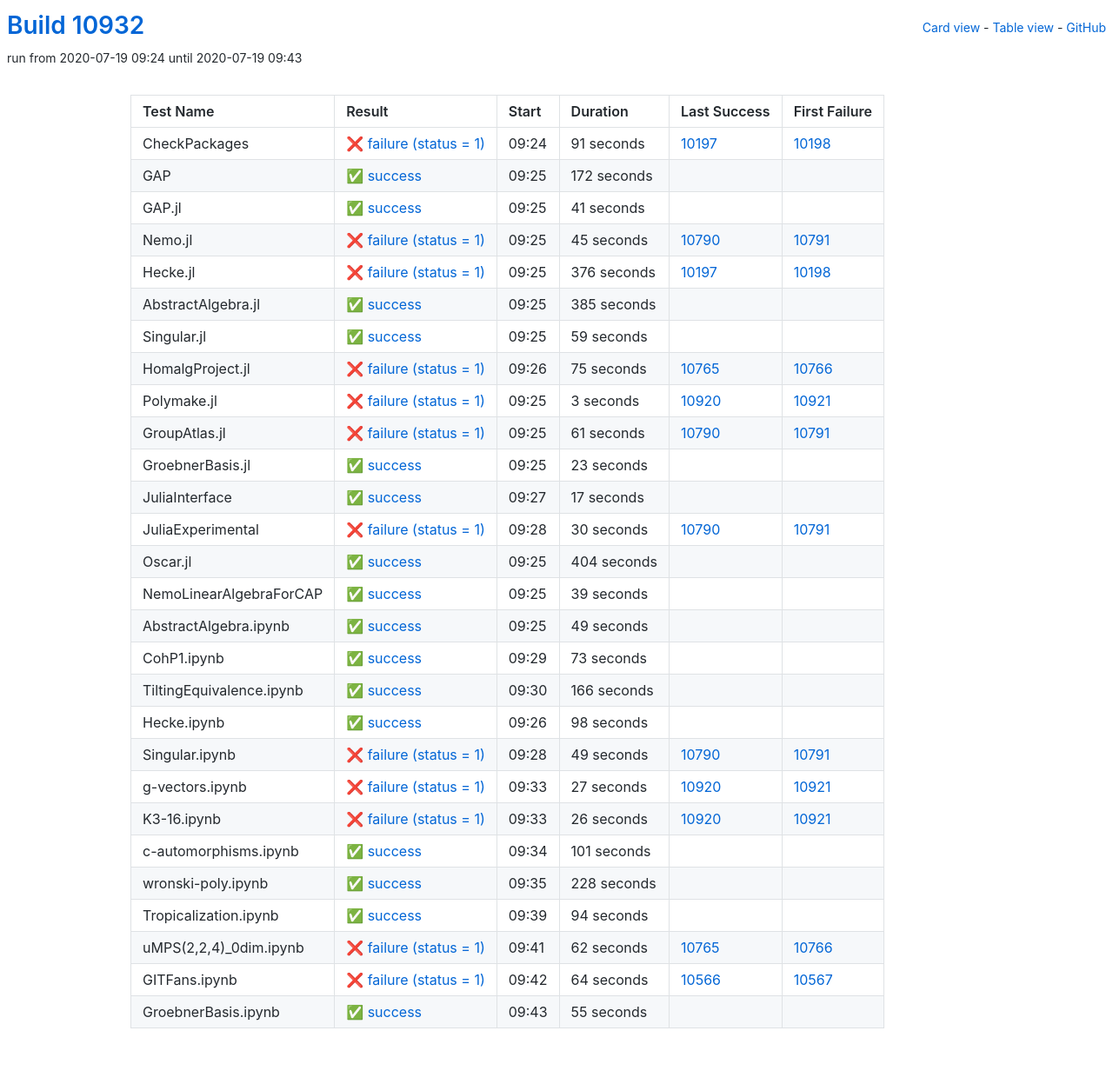
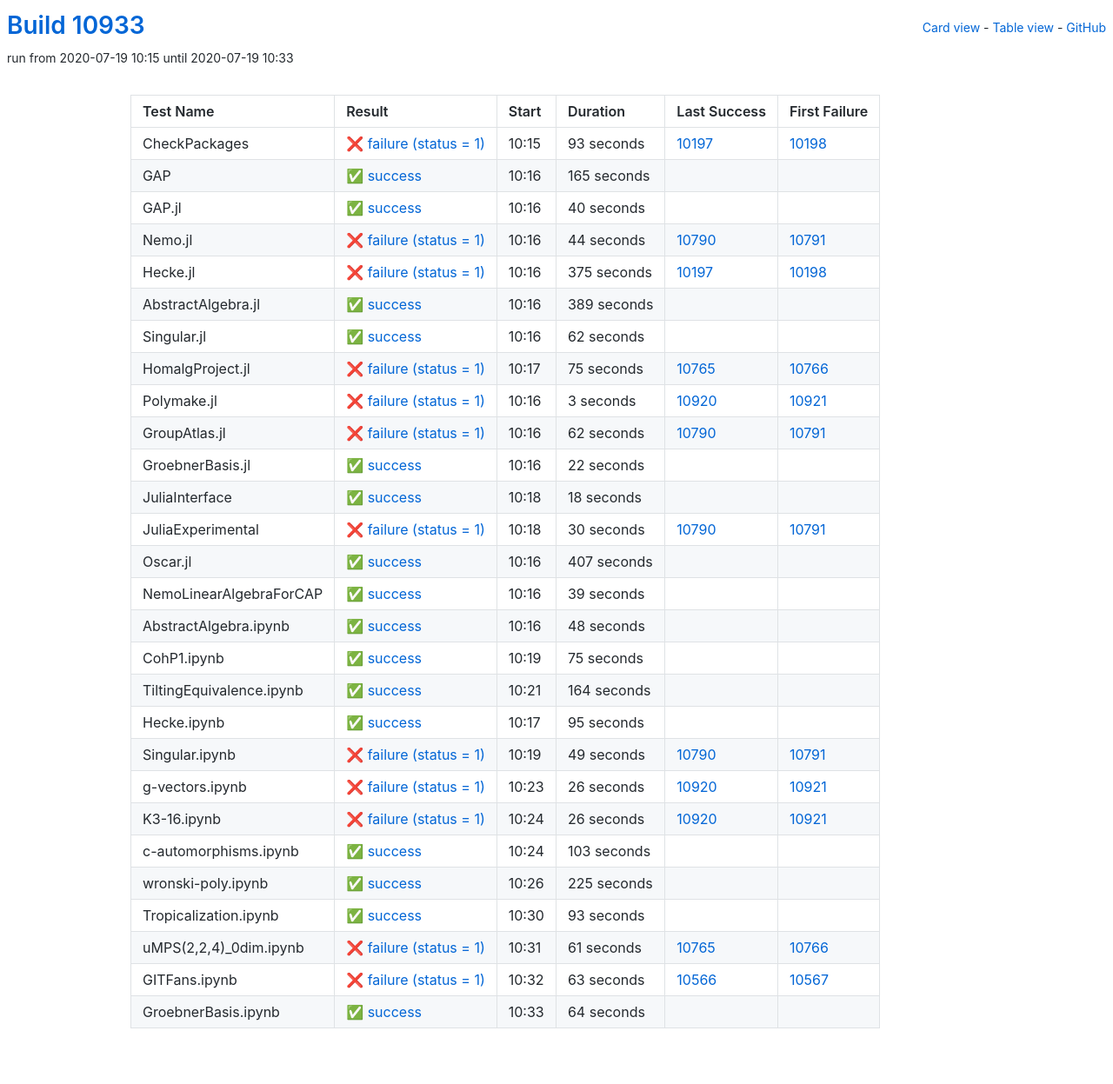
Before and after one commit to oscar-system/oscar-ci-status, a Jekyll site: the page built from table.html, in a window 1280 px wide. Shown: the whole page at 87% size. Built offline with Jekyll 4.4.1, drawn with Linux system fonts in a browser that asks for light colours.

Commit message:
Build #10933

```diff
--- a/_data/ci.yml
+++ b/_data/ci.yml
@@ -1,6 +1,6 @@
 ---
-build: 10932
-build_url: https://oscarci.mathematik.uni-kl.de/job/oscar/10932/
+build: 10933
+build_url: https://oscarci.mathematik.uni-kl.de/job/oscar/10933/
 job: oscar
 organization: oscar-system
 repo: oscar-ci-status
@@ -8,92 +8,92 @@
 tests:
 - name: CheckPackages
   id: checkpackages
-  log: https://oscarci.mathematik.uni-kl.de/job/oscar/10932/artifact/logs/build-10932/CheckPackages.log
-  start: 2020-07-19 09:24
+  log: https://oscarci.mathematik.uni-kl.de/job/oscar/10933/artifact/logs/build-10933/CheckPackages.log
+  start: 2020-07-19 10:15
   success: false
   exitcode: 1
   status: failure
-  duration: 91
+  duration: 93
   last_success: 10197
   last_success_url: https://oscarci.mathematik.uni-kl.de/job/oscar/10197/
   first_failure: 10198
   first_failure_url: https://oscarci.mathematik.uni-kl.de/job/oscar/10198/
 - name: GAP
   id: gap
-  log: https://oscarci.mathematik.uni-kl.de/job/oscar/10932/artifact/logs/build-10932/GAP.log
-  start: 2020-07-19 09:25
+  log: https://oscarci.mathematik.uni-kl.de/job/oscar/10933/artifact/logs/build-10933/GAP.log
+  start: 2020-07-19 10:16
   success: true
   exitcode: 0
   status: success
-  duration: 172
+  duration: 165
   last_success: false
   last_success_url:
   first_failure: false
   first_failure_url:
 - name: GAP.jl
   id: gap-jl
-  log: https://oscarci.mathematik.uni-kl.de/job/oscar/10932/artifact/logs/build-10932/GAP.jl.log
-  start: 2020-07-19 09:25
+  log: https://oscarci.mathematik.uni-kl.de/job/oscar/10933/artifact/logs/build-10933/GAP.jl.log
+  start: 2020-07-19 10:16
   success: true
   exitcode: 0
   status: success
-  duration: 41
+  duration: 40
   last_success: false
   last_success_url:
   first_failure: false
   first_failure_url:
 - name: Nemo.jl
   id: nemo-jl
-  log: https://oscarci.mathematik.uni-kl.de/job/oscar/10932/artifact/logs/build-10932/Nemo.jl.log
-  start: 2020-07-19 09:25
+  log: https://oscarci.mathematik.uni-kl.de/job/oscar/10933/artifact/logs/build-10933/Nemo.jl.log
+  start: 2020-07-19 10:16
   success: false
   exitcode: 1
   status: failure
-  duration: 45
+  duration: 44
   last_success: 10790
   last_success_url: https://oscarci.mathematik.uni-kl.de/job/oscar/10790/
   first_failure: 10791
   first_failure_url: https://oscarci.mathematik.uni-kl.de/job/oscar/10791/
 - name: Hecke.jl
   id: hecke-jl
-  log: https://oscarci.mathematik.uni-kl.de/job/oscar/10932/artifact/logs/build-10932/Hecke.jl.log
-  start: 2020-07-19 09:25
+  log: https://oscarci.mathematik.uni-kl.de/job/oscar/10933/artifact/logs/build-10933/Hecke.jl.log
+  start: 2020-07-19 10:16
   success: false
   exitcode: 1
   status: failure
-  duration: 376
+  duration: 375
   last_success: 10197
   last_success_url: https://oscarci.mathematik.uni-kl.de/job/oscar/10197/
   first_failure: 10198
   first_failure_url: https://oscarci.mathematik.uni-kl.de/job/oscar/10198/
 - name: AbstractAlgebra.jl
   id: abstractalgebra-jl
-  log: https://oscarci.mathematik.uni-kl.de/job/oscar/10932/artifact/logs/build-10932/AbstractAlgebra.jl.log
-  start: 2020-07-19 09:25
+  log: https://oscarci.mathematik.uni-kl.de/job/oscar/10933/artifact/logs/build-10933/AbstractAlgebra.jl.log
+  start: 2020-07-19 10:16
   success: true
   exitcode: 0
   status: success
-  duration: 385
+  duration: 389
   last_success: false
   last_success_url:
   first_failure: false
   first_failure_url:
 - name: Singular.jl
   id: singular-jl
-  log: https://oscarci.mathematik.uni-kl.de/job/oscar/10932/artifact/logs/build-10932/Singular.jl.log
-  start: 2020-07-19 09:25
+  log: https://oscarci.mathematik.uni-kl.de/job/oscar/10933/artifact/logs/build-10933/Singular.jl.log
+  start: 2020-07-19 10:16
   success: true
   exitcode: 0
   status: success
-  duration: 59
+  duration: 62
   last_success: false
   last_success_url:
   first_failure: false
   first_failure_url:
 - name: HomalgProject.jl
   id: homalgproject-jl
-  log: https://oscarci.mathematik.uni-kl.de/job/oscar/10932/artifact/logs/build-10932/HomalgProject.jl.log
-  start: 2020-07-19 09:26
+  log: https://oscarci.mathematik.uni-kl.de/job/oscar/10933/artifact/logs/build-10933/HomalgProject.jl.log
+  start: 2020-07-19 10:17
   success: false
   exitcode: 1
   status: failure
@@ -104,8 +104,8 @@
   first_failure_url: https://oscarci.mathematik.uni-kl.de/job/oscar/10766/
 - name: Polymake.jl
   id: polymake-jl
-  log: https://oscarci.mathematik.uni-kl.de/job/oscar/10932/artifact/logs/build-10932/Polymake.jl.log
-  start: 2020-07-19 09:25
+  log: https://oscarci.mathematik.uni-kl.de/job/oscar/10933/artifact/logs/build-10933/Polymake.jl.log
+  start: 2020-07-19 10:16
   success: false
   exitcode: 1
   status: failure
@@ -116,44 +116,44 @@
   first_failure_url: https://oscarci.mathematik.uni-kl.de/job/oscar/10921/
 - name: GroupAtlas.jl
   id: groupatlas-jl
-  log: https://oscarci.mathematik.uni-kl.de/job/oscar/10932/artifact/logs/build-10932/GroupAtlas.jl.log
-  start: 2020-07-19 09:25
+  log: https://oscarci.mathematik.uni-kl.de/job/oscar/10933/artifact/logs/build-10933/GroupAtlas.jl.log
+  start: 2020-07-19 10:16
   success: false
   exitcode: 1
   status: failure
-  duration: 61
+  duration: 62
   last_success: 10790
   last_success_url: https://oscarci.mathematik.uni-kl.de/job/oscar/10790/
   first_failure: 10791
   first_failure_url: https://oscarci.mathematik.uni-kl.de/job/oscar/10791/
 - name: GroebnerBasis.jl
   id: groebnerbasis-jl
-  log: https://oscarci.mathematik.uni-kl.de/job/oscar/10932/artifact/logs/build-10932/GroebnerBasis.jl.log
-  start: 2020-07-19 09:25
+  log: https://oscarci.mathematik.uni-kl.de/job/oscar/10933/artifact/logs/build-10933/GroebnerBasis.jl.log
+  start: 2020-07-19 10:16
   success: true
   exitcode: 0
   status: success
-  duration: 23
+  duration: 22
   last_success: false
   last_success_url:
   first_failure: false
   first_failure_url:
 - name: JuliaInterface
   id: juliainterface
-  log: https://oscarci.mathematik.uni-kl.de/job/oscar/10932/artifact/logs/build-10932/JuliaInterface.log
-  start: 2020-07-19 09:27
+  log: https://oscarci.mathematik.uni-kl.de/job/oscar/10933/artifact/logs/build-10933/JuliaInterface.log
+  start: 2020-07-19 10:18
   success: true
   exitcode: 0
   status: success
-  duration: 17
+  duration: 18
   last_success: false
   last_success_url:
   first_failure: false
   first_failure_url:
 - name: JuliaExperimental
   id: juliaexperimental
-  log: https://oscarci.mathematik.uni-kl.de/job/oscar/10932/artifact/logs/build-10932/JuliaExperimental.log
-  start: 2020-07-19 09:28
+  log: https://oscarci.mathematik.uni-kl.de/job/oscar/10933/artifact/logs/build-10933/JuliaExperimental.log
+  start: 2020-07-19 10:18
   success: false
   exitcode: 1
   status: failure
@@ -164,20 +164,20 @@
   first_failure_url: https://oscarci.mathematik.uni-kl.de/job/oscar/10791/
 - name: Oscar.jl
   id: oscar-jl
-  log: https://oscarci.mathematik.uni-kl.de/job/oscar/10932/artifact/logs/build-10932/Oscar.jl.log
-  start: 2020-07-19 09:25
+  log: https://oscarci.mathematik.uni-kl.de/job/oscar/10933/artifact/logs/build-10933/Oscar.jl.log
+  start: 2020-07-19 10:16
   success: true
   exitcode: 0
   status: success
-  duration: 404
+  duration: 407
   last_success: false
   last_success_url:
   first_failure: false
   first_failure_url:
 - name: NemoLinearAlgebraForCAP
   id: nemolinearalgebraforcap
-  log: https://oscarci.mathematik.uni-kl.de/job/oscar/10932/artifact/logs/build-10932/NemoLinearAlgebraForCAP.log
-  start: 2020-07-19 09:25
+  log: https://oscarci.mathematik.uni-kl.de/job/oscar/10933/artifact/logs/build-10933/NemoLinearAlgebraForCAP.log
+  start: 2020-07-19 10:16
   success: true
   exitcode: 0
   status: success
@@ -188,56 +188,56 @@
   first_failure_url:
 - name: AbstractAlgebra.ipynb
   id: abstractalgebra-ipynb
-  log: https://oscarci.mathematik.uni-kl.de/job/oscar/10932/artifact/logs/build-10932/AbstractAlgebra.ipynb.log
-  start: 2020-07-19 09:25
+  log: https://oscarci.mathematik.uni-kl.de/job/oscar/10933/artifact/logs/build-10933/AbstractAlgebra.ipynb.log
+  start: 2020-07-19 10:16
   success: true
   exitcode: 0
   status: success
-  duration: 49
+  duration: 48
   last_success: false
   last_success_url:
   first_failure: false
   first_failure_url:
 - name: CohP1.ipynb
   id: cohp1-ipynb
-  log: https://oscarci.mathematik.uni-kl.de/job/oscar/10932/artifact/logs/build-10932/CohP1.ipynb.log
-  start: 2020-07-19 09:29
+  log: https://oscarci.mathematik.uni-kl.de/job/oscar/10933/artifact/logs/build-10933/CohP1.ipynb.log
+  start: 2020-07-19 10:19
   success: true
   exitcode: 0
   status: success
-  duration: 73
+  duration: 75
   last_success: false
   last_success_url:
   first_failure: false
   first_failure_url:
 - name: TiltingEquivalence.ipynb
   id: tiltingequivalence-ipynb
-  log: https://oscarci.mathematik.uni-kl.de/job/oscar/10932/artifact/logs/build-10932/TiltingEquivalence.ipynb.log
-  start: 2020-07-19 09:30
+  log: https://oscarci.mathematik.uni-kl.de/job/oscar/10933/artifact/logs/build-10933/TiltingEquivalence.ipynb.log
+  start: 2020-07-19 10:21
   success: true
   exitcode: 0
   status: success
-  duration: 166
+  duration: 164
   last_success: false
   last_success_url:
   first_failure: false
   first_failure_url:
 - name: Hecke.ipynb
   id: hecke-ipynb
-  log: https://oscarci.mathematik.uni-kl.de/job/oscar/10932/artifact/logs/build-10932/Hecke.ipynb.log
-  start: 2020-07-19 09:26
+  log: https://oscarci.mathematik.uni-kl.de/job/oscar/10933/artifact/logs/build-10933/Hecke.ipynb.log
+  start: 2020-07-19 10:17
   success: true
   exitcode: 0
   status: success
-  duration: 98
+  duration: 95
   last_success: false
   last_success_url:
   first_failure: false
   first_failure_url:
 - name: Singular.ipynb
   id: singular-ipynb
-  log: https://oscarci.mathematik.uni-kl.de/job/oscar/10932/artifact/logs/build-10932/Singular.ipynb.log
-  start: 2020-07-19 09:28
+  log: https://oscarci.mathematik.uni-kl.de/job/oscar/10933/artifact/logs/build-10933/Singular.ipynb.log
+  start: 2020-07-19 10:19
   success: false
   exitcode: 1
   status: failure
@@ -248,20 +248,20 @@
   first_failure_url: https://oscarci.mathematik.uni-kl.de/job/oscar/10791/
 - name: g-vectors.ipynb
   id: g-vectors-ipynb
-  log: https://oscarci.mathematik.uni-kl.de/job/oscar/10932/artifact/logs/build-10932/g-vectors.ipynb.log
-  start: 2020-07-19 09:33
+  log: https://oscarci.mathematik.uni-kl.de/job/oscar/10933/artifact/logs/build-10933/g-vectors.ipynb.log
+  start: 2020-07-19 10:23
   success: false
   exitcode: 1
   status: failure
-  duration: 27
+  duration: 26
   last_success: 10920
   last_success_url: https://oscarci.mathematik.uni-kl.de/job/oscar/10920/
   first_failure: 10921
   first_failure_url: https://oscarci.mathematik.uni-kl.de/job/oscar/10921/
 - name: K3-16.ipynb
   id: k3-16-ipynb
-  log: https://oscarci.mathematik.uni-kl.de/job/oscar/10932/artifact/logs/build-10932/K3-16.ipynb.log
-  start: 2020-07-19 09:33
+  log: https://oscarci.mathematik.uni-kl.de/job/oscar/10933/artifact/logs/build-10933/K3-16.ipynb.log
+  start: 2020-07-19 10:24
   success: false
   exitcode: 1
   status: failure
@@ -272,72 +272,72 @@
   first_failure_url: https://oscarci.mathematik.uni-kl.de/job/oscar/10921/
 - name: c-automorphisms.ipynb
   id: c-automorphisms-ipynb
-  log: https://oscarci.mathematik.uni-kl.de/job/oscar/10932/artifact/logs/build-10932/c-automorphisms.ipynb.log
-  start: 2020-07-19 09:34
+  log: https://oscarci.mathematik.uni-kl.de/job/oscar/10933/artifact/logs/build-10933/c-automorphisms.ipynb.log
+  start: 2020-07-19 10:24
   success: true
   exitcode: 0
   status: success
-  duration: 101
+  duration: 103
   last_success: false
   last_success_url:
   first_failure: false
   first_failure_url:
 - name: wronski-poly.ipynb
   id: wronski-poly-ipynb
-  log: https://oscarci.mathematik.uni-kl.de/job/oscar/10932/artifact/logs/build-10932/wronski-poly.ipynb.log
-  start: 2020-07-19 09:35
+  log: https://oscarci.mathematik.uni-kl.de/job/oscar/10933/artifact/logs/build-10933/wronski-poly.ipynb.log
+  start: 2020-07-19 10:26
   success: true
   exitcode: 0
   status: success
-  duration: 228
+  duration: 225
   last_success: false
   last_success_url:
   first_failure: false
   first_failure_url:
 - name: Tropicalization.ipynb
   id: tropicalization-ipynb
-  log: https://oscarci.mathematik.uni-kl.de/job/oscar/10932/artifact/logs/build-10932/Tropicalization.ipynb.log
-  start: 2020-07-19 09:39
+  log: https://oscarci.mathematik.uni-kl.de/job/oscar/10933/artifact/logs/build-10933/Tropicalization.ipynb.log
+  start: 2020-07-19 10:30
   success: true
   exitcode: 0
   status: success
-  duration: 94
+  duration: 93
   last_success: false
   last_success_url:
   first_failure: false
   first_failure_url:
 - name: uMPS(2,2,4)_0dim.ipynb
   id: umps-2-2-4-0dim-ipynb
-  log: https://oscarci.mathematik.uni-kl.de/job/oscar/10932/artifact/logs/build-10932/uMPS-2-2-4-_0dim.ipynb.log
-  start: 2020-07-19 09:41
+  log: https://oscarci.mathematik.uni-kl.de/job/oscar/10933/artifact/logs/build-10933/uMPS-2-2-4-_0dim.ipynb.log
+  start: 2020-07-19 10:31
   success: false
   exitcode: 1
   status: failure
-  duration: 62
+  duration: 61
   last_success: 10765
   last_success_url: https://oscarci.mathematik.uni-kl.de/job/oscar/10765/
   first_failure: 10766
   first_failure_url: https://oscarci.mathematik.uni-kl.de/job/oscar/10766/
 - name: GITFans.ipynb
   id: gitfans-ipynb
-  log: https://oscarci.mathematik.uni-kl.de/job/oscar/10932/artifact/logs/build-10932/GITFans.ipynb.log
-  start: 2020-07-19 09:42
+  log: https://oscarci.mathematik.uni-kl.de/job/oscar/10933/artifact/logs/build-10933/GITFans.ipynb.log
+  start: 2020-07-19 10:32
   success: false
   exitcode: 1
   status: failure
-  duration: 64
+  duration: 63
   last_success: 10566
   last_success_url: https://oscarci.mathematik.uni-kl.de/job/oscar/10566/
   first_failure: 10567
   first_failure_url: https://oscarci.mathematik.uni-kl.de/job/oscar/10567/
 - name: GroebnerBasis.ipynb
   id: groebnerbasis-ipynb
-  log: https://oscarci.mathematik.uni-kl.de/job/oscar/10932/artifact/logs/build-10932/GroebnerBasis.ipynb.log
-  start: 2020-07-19 09:43
+  log: https://oscarci.mathematik.uni-kl.de/job/oscar/10933/artifact/logs/build-10933/GroebnerBasis.ipynb.log
+  start: 2020-07-19 10:33
   success: true
   exitcode: 0
   status: success
-  duration: 55
+  duration: 64
   last_success: false
   last_success_url:
   first_failure: false
```
Also changed, not shown: README.md.
